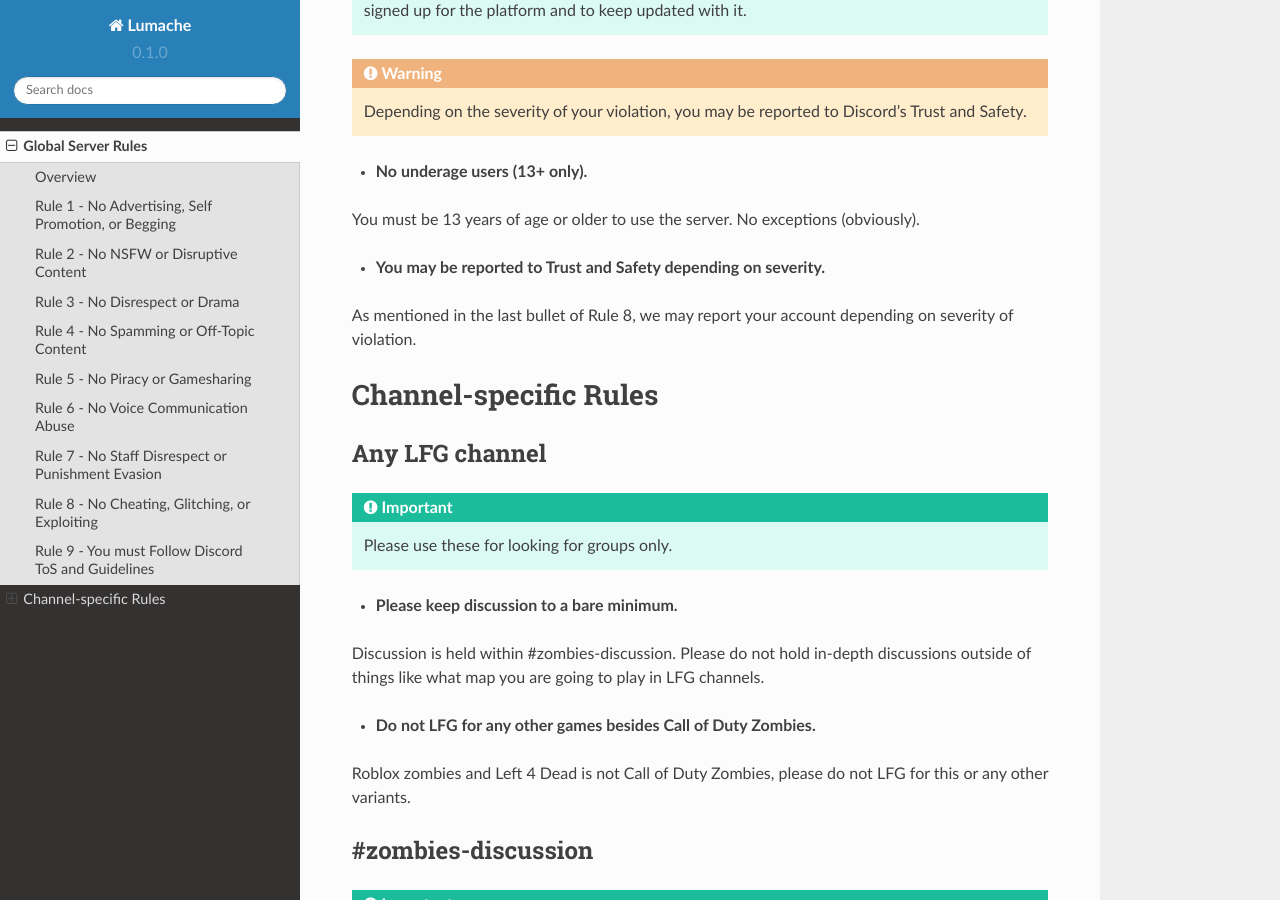
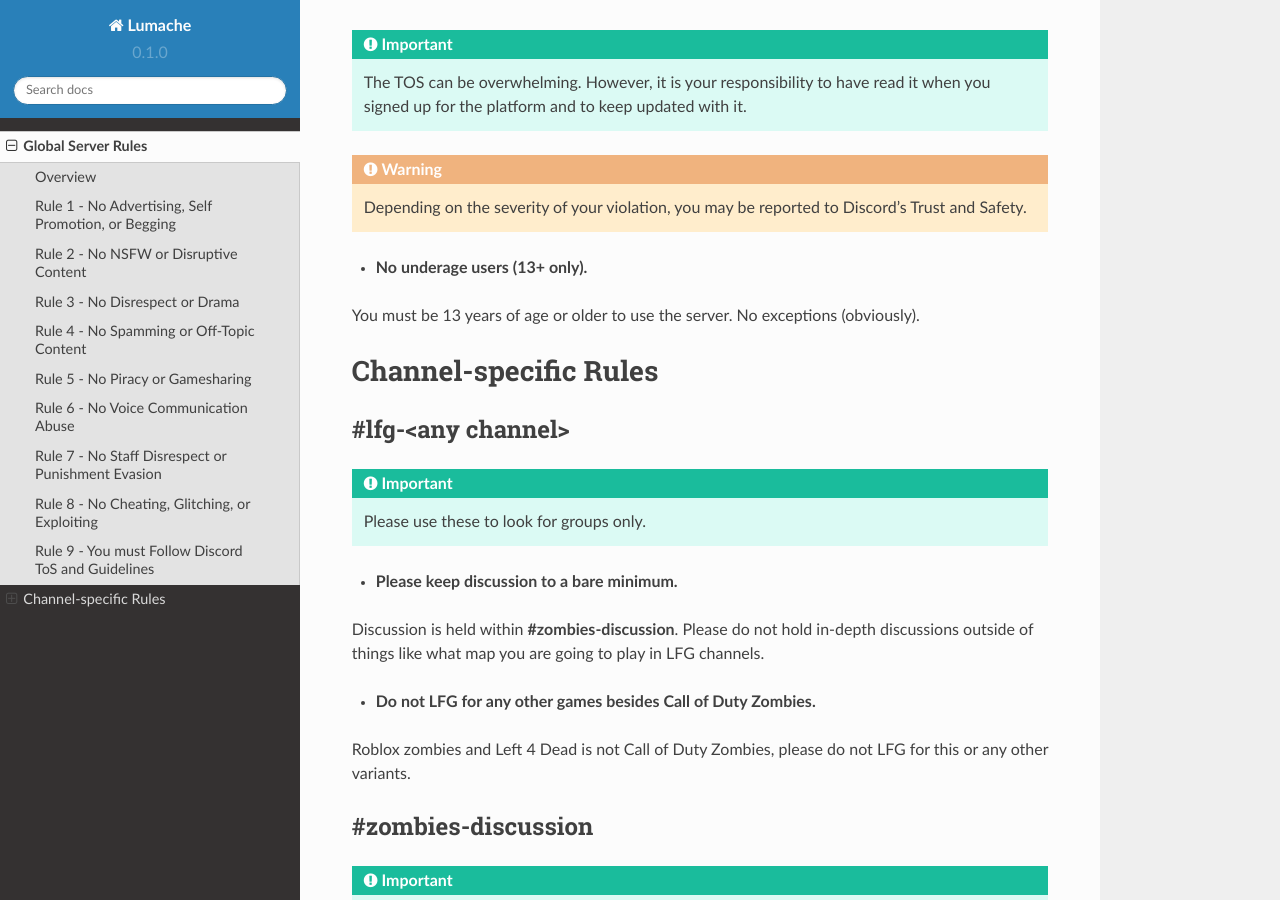
Before and after one commit to EternalllZM/rtd-codz, a Sphinx documentation site: the page built from docs/source/rules.rst, in a window 1280 px wide and 900 px high, scrolled down 7197 px. Built offline with Sphinx 7.4.7 and the Read the Docs theme 2.0.0, drawn with Linux system fonts in a browser that asks for light colours; pages that are not in the unit, such as notebooks, are missing from menus; some of the changed text lies outside the part shown.

Commit message:
Update rules.rst

```diff
--- a/docs/source/rules.rst
+++ b/docs/source/rules.rst
@@ -18,8 +18,8 @@
 
 If you are not in a moderator position, report the content to Modmail instead of attempting to enforce the rules on your own.
 
-.. tip::
-    :ref:`You cannot have your cake and eat it. Apply for Staff if you wish to enforce rules and be part of our team.`
+.. note::
+    :ref:`Apply for Staff if you wish to enforce rules and be part of our team.`
 
 - **Bans are issued after many warnings or a severe rule break.**
 
@@ -266,23 +271,18 @@
 
 You must be 13 years of age or older to use the server. No exceptions (obviously).
 
-
-- **You may be reported to Trust and Safety depending on severity.**
-
-As mentioned in the last bullet of Rule 8, we may report your account depending on severity of violation.
-
 =====
 Channel-specific Rules
 =====
 
-Any LFG channel
+#lfg-<any channel>
 ------------
 .. important::
-    :ref:`Please use these for looking for groups only.`
+    :ref:`Please use these to look for groups only.`
 
 - **Please keep discussion to a bare minimum.**
 
-Discussion is held within #zombies-discussion. Please do not hold in-depth discussions outside of things like what map you are going to play in LFG channels.
+Discussion is held within **#zombies-discussion**. Please do not hold in-depth discussions outside of things like what map you are going to play in LFG channels.
 
 
 - **Do not LFG for any other games besides Call of Duty Zombies.**
```
Also changed, not shown: other parts of docs/source/rules.rst (+5 -0 lines).
